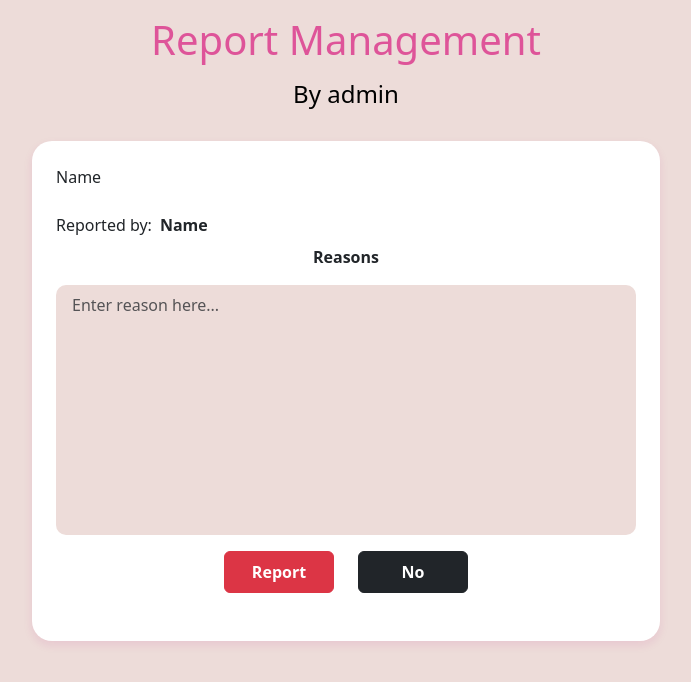
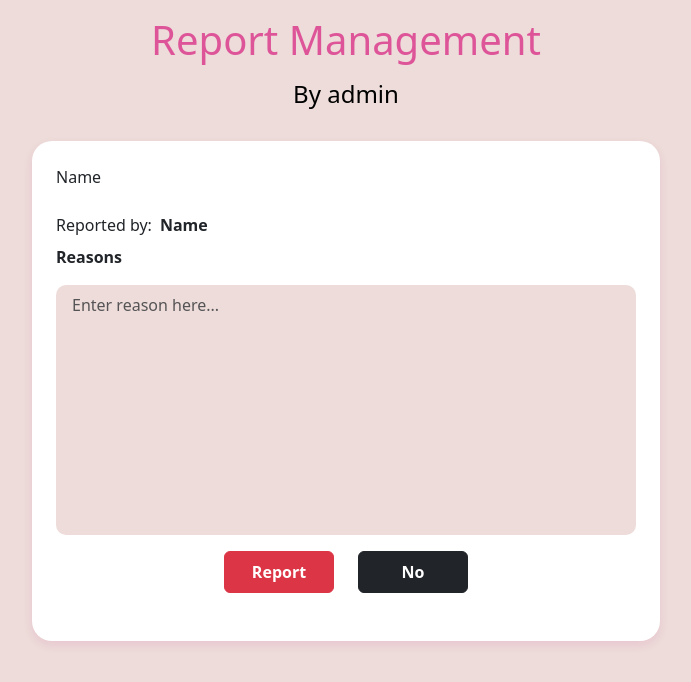
Before and after one commit to Porramin-Boonnak/vivart, a React (Create React App) app: page /reportdetail in a window 1280 px wide. Shown: the top 682 px of the page, without its empty margins (294-985 px from the left). Built offline with nearby package versions, Linux system fonts and the light colour scheme.

Commit message:
fix_admin_report_page

```diff
--- a/src/pages/reportdetail.js
+++ b/src/pages/reportdetail.js
@@ -27,7 +27,7 @@ export default function ReportDetail() {
                     <p className="text-dark my-0 fw-bold">Name</p>
                 </div>
 
-                <p className="fw-bold mt-2">Reasons</p>
+                <p className="fw-bold mt-2 d-flex">Reasons</p>
                 <textarea
                     className="form-control bg-secondary text-white border-0 px-3 py-2"
                     style={{ height: '250px', fontSize: '16px', borderRadius: '10px', resize: 'none' }}
```
